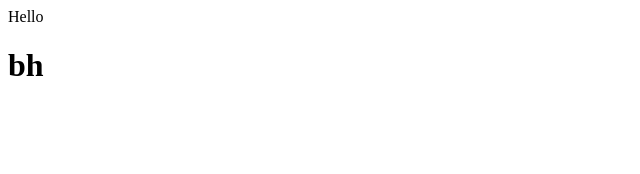
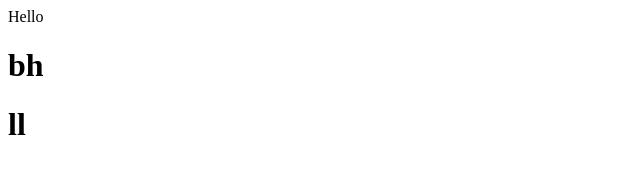
Before and after one commit to patel11kshtriya/git, a plain HTML site: page index.html in a window 1280 px wide. Shown: the full height of the page, 0-640 px from the left. Drawn offline with Linux system fonts and the light colour scheme.

Commit message:
commit-3

```diff
--- a/index.html
+++ b/index.html
@@ -1,2 +1,3 @@
 <p>Hello</p>
 <h1>bh</h1>
+<h1>ll</h1>
```
